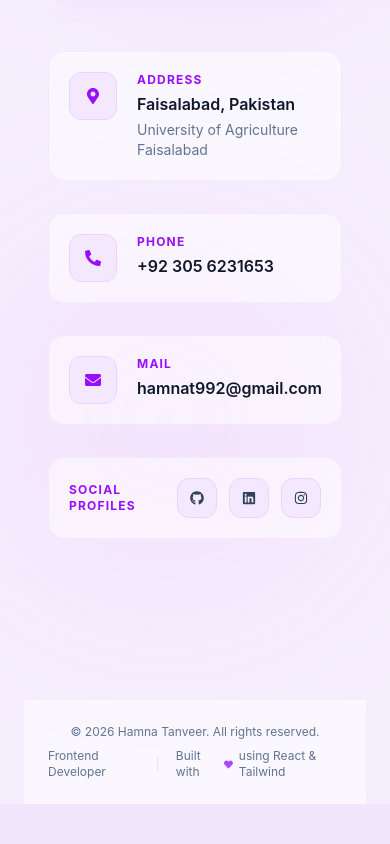
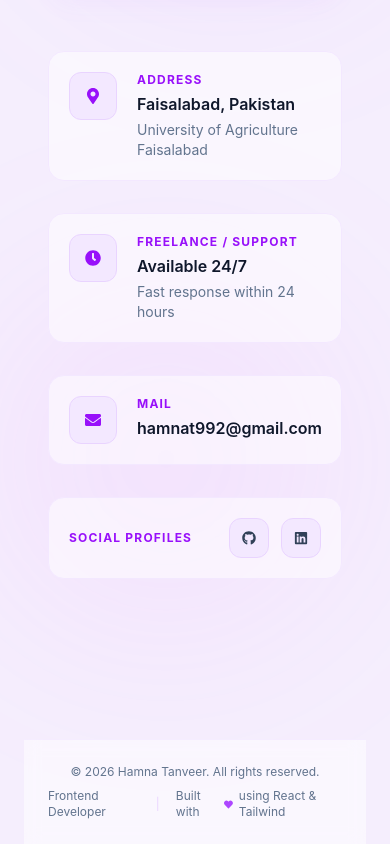
Before and after one commit to HamnaTanveer/Hamna-Tanveer-Portfolio, a React (Vite) app: page / in a window 390 px wide. Shown: the part 8625-9469 px from the top of the page. Before the commit the page ends 9429 px from the top, so only its background shows below. Built offline with nearby package versions, Linux system fonts and the light colour scheme.

Commit message:
Remove phone number and Instagram link, update contact card info

```diff
--- a/src/Sections/Contact/Contact.jsx
+++ b/src/Sections/Contact/Contact.jsx
@@ -1,5 +1,5 @@
 import React, { useState } from "react";
-import { FaEnvelope, FaPhoneAlt, FaMapMarkerAlt, FaPaperPlane, FaInstagram, FaLinkedin, FaGithub } from "react-icons/fa";
+import { FaEnvelope, FaMapMarkerAlt, FaPaperPlane, FaLinkedin, FaGithub, FaClock } from "react-icons/fa";
 
 export default function Contact() {
   const [formData, setFormData] = useState({ name: "", email: "", message: "" });
@@ -130,16 +130,15 @@ export default function Contact() {
               </div>
             </div>
 
-            {/* Phone */}
+            {/* Freelance / Response Time Status */}
             <div className="flex items-start gap-5 p-5 rounded-2xl bg-white/50 border border-purple-100 hover:bg-white/85 transition-all group">
               <div className="w-12 h-12 rounded-xl bg-purple-100 border border-purple-200 flex items-center justify-center text-purple-600 shrink-0">
-                <FaPhoneAlt />
+                <FaClock />
               </div>
               <div className="space-y-1">
-                <h4 className="text-xs font-bold uppercase tracking-widest text-purple-600">Phone</h4>
-                <a href="tel:+923056231653" className="text-slate-900 text-base font-semibold hover:text-purple-600 transition-colors block">
-                  +92 305 6231653
-                </a>
+                <h4 className="text-xs font-bold uppercase tracking-widest text-purple-600">Freelance / Support</h4>
+                <p className="text-slate-900 text-base font-semibold">Available 24/7</p>
+                <p className="text-slate-500 text-sm">Fast response within 24 hours</p>
               </div>
             </div>
 
@@ -150,7 +149,7 @@ export default function Contact() {
               </div>
               <div className="space-y-1">
                 <h4 className="text-xs font-bold uppercase tracking-widest text-purple-600">Mail</h4>
-                <a href="mailto:hamnnat992@gmail.com" className="text-slate-900 text-base font-semibold hover:text-purple-600 transition-colors block">
+                <a href="mailto:hamnat992@gmail.com" className="text-slate-900 text-base font-semibold hover:text-purple-600 transition-colors block">
                   hamnat992@gmail.com
                 </a>
               </div>
@@ -166,9 +165,6 @@ export default function Contact() {
                 <a href="https://www.linkedin.com/in/hamna-tanveer-963303431/" target="_blank" rel="noopener noreferrer" className="w-10 h-10 rounded-xl bg-purple-100 border border-purple-200 flex items-center justify-center text-slate-700 hover:bg-purple-600 hover:text-white transition-all">
                   <FaLinkedin className="text-sm" />
                 </a>
-                <a href="https://instagram.com/hum._.nah" target="_blank" rel="noopener noreferrer" className="w-10 h-10 rounded-xl bg-purple-100 border border-purple-200 flex items-center justify-center text-slate-700 hover:bg-purple-600 hover:text-white transition-all">
-                  <FaInstagram className="text-sm" />
-                </a>
               </div>
             </div>
 
```
